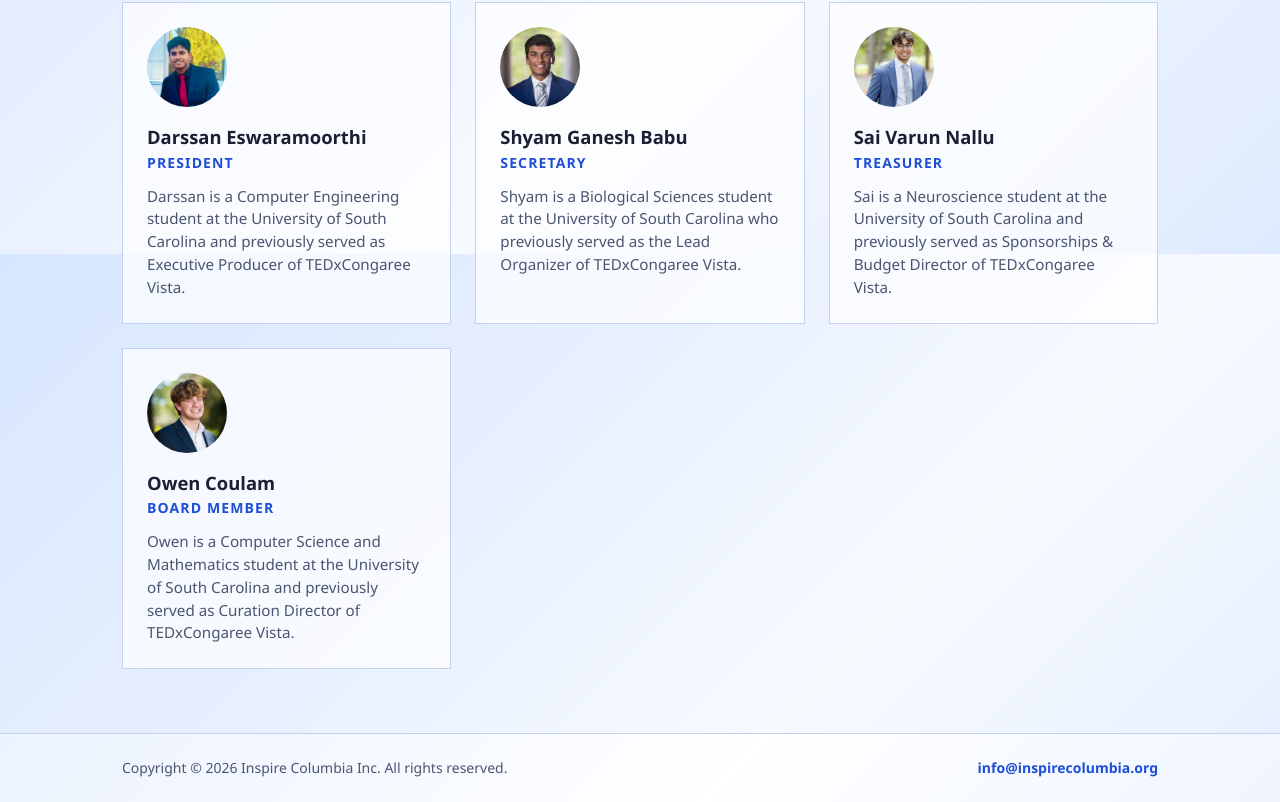
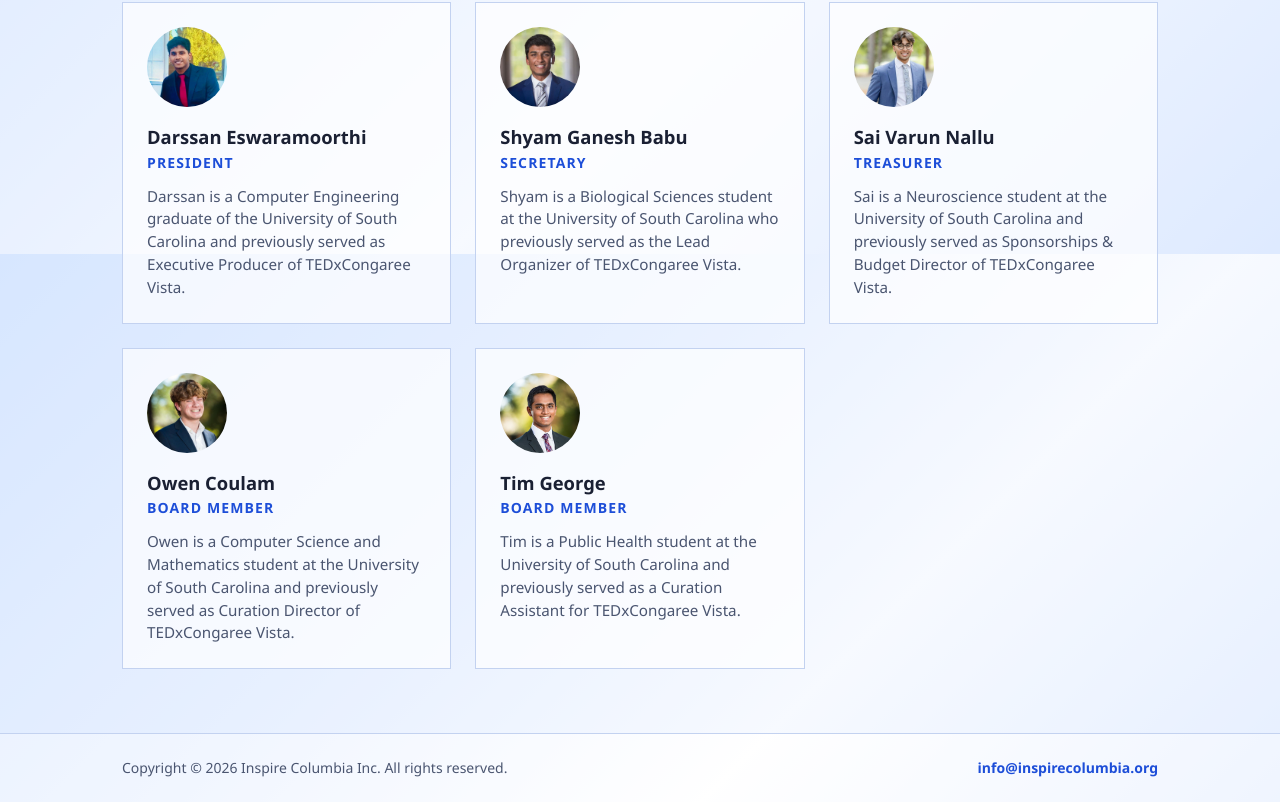
Before and after one commit to inspirecolumbia/ic-website, a Next.js app: page /about in a window 1280 px wide. Shown: the part 1346-2148 px from the top of the page. Built offline with nearby package versions, Linux system fonts and the light colour scheme.

Commit message:
add newly appointed board member Tim George

```diff
--- a/app/about/page.tsx
+++ b/app/about/page.tsx
@@ -42,7 +42,7 @@ const boardMembers = [
   {
     name: "Darssan Eswaramoorthi",
     title: "President",
-    bio: "Darssan is a Computer Engineering student at the University of South Carolina and previously served as Executive Producer of TEDxCongaree Vista.",
+    bio: "Darssan is a Computer Engineering graduate of the University of South Carolina and previously served as Executive Producer of TEDxCongaree Vista.",
     headshot: "/headshots/darssan.jpg",
   },
   {
@@ -62,6 +62,12 @@ const boardMembers = [
     title: "Board Member",
     bio: "Owen is a Computer Science and Mathematics student at the University of South Carolina and previously served as Curation Director of TEDxCongaree Vista.",
     headshot: "/headshots/owen.jpg",
+  },
+  {
+    name: "Tim George",
+    title: "Board Member",
+    bio: "Tim is a Public Health student at the University of South Carolina and previously served as a Curation Assistant for TEDxCongaree Vista.",
+    headshot: "/headshots/tim.jpg",
   },
 ];
 
```
Also changed, not shown: public/headshots/tim.jpg (added), 1 other file (tests, documents, lock files or other folders).
